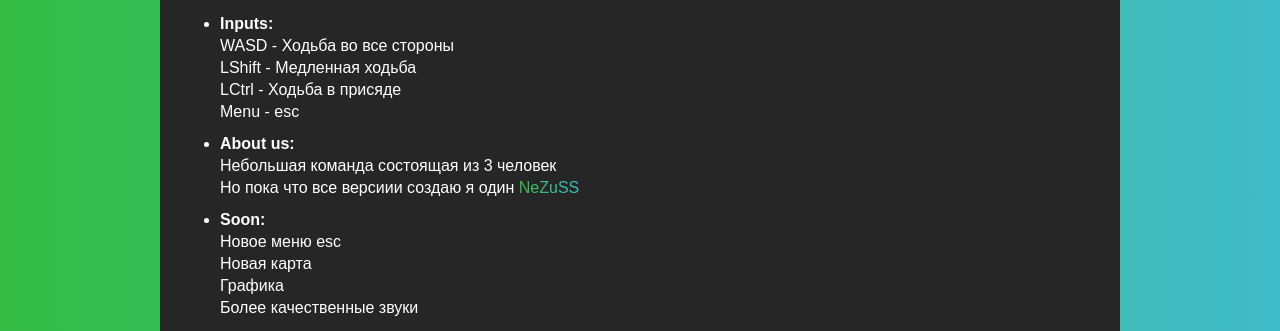
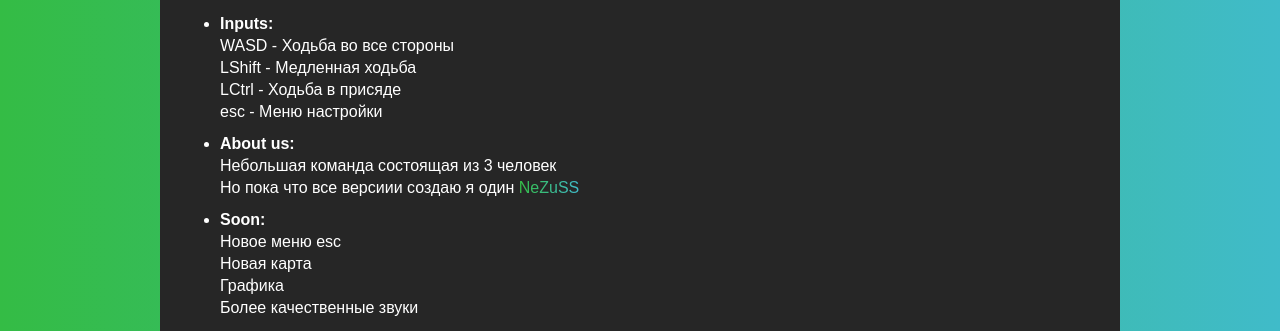
Before and after one commit to nezuss/nezuss.github.io, a plain HTML site: page index.html in a window 1280 px wide. Shown: the part 62-393 px from the top of the page. Drawn offline with Linux system fonts and the light colour scheme.

Commit message:
Update index.html

```diff
--- a/index.html
+++ b/index.html
@@ -22,7 +22,7 @@
                           <br>
                           LCtrl - Ходьба в присяде
                           <br>
-                          Menu - esc
+                          esc - Меню настройки
                       </li>
                       <li style="padding-top: 10px;">
                           <strong>About us:</strong>
```
